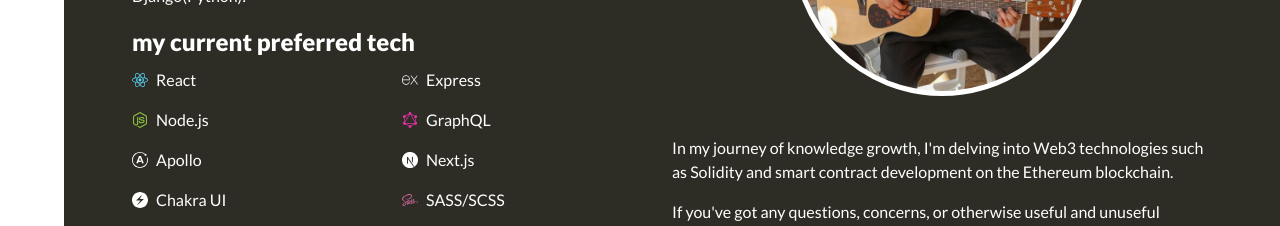
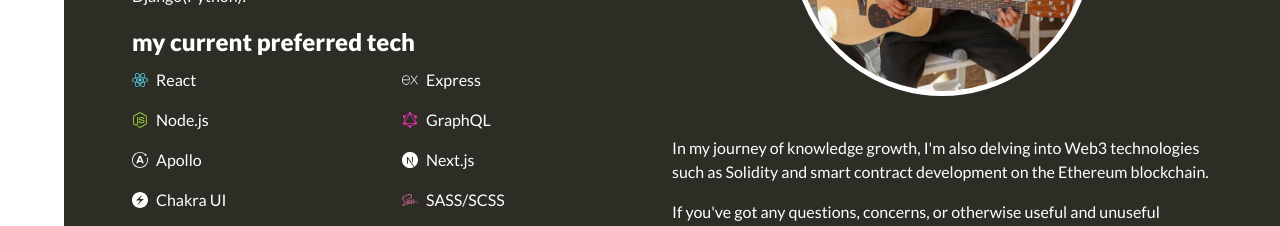
Before and after one commit to MylesWritesCode/portfolio, a Next.js app: page / in a window 1280 px wide. Shown: the part 1180-1406 px from the top of the page. Built offline with nearby package versions, Linux system fonts and the light colour scheme.

Commit message:
updated about me

```diff
--- a/src/components/AboutMe.tsx
+++ b/src/components/AboutMe.tsx
@@ -62,9 +62,9 @@
         <chakra.h1
           width="fit-content"
           border="5px solid #FFFFFF"
-          fontSize={{base: "60px", sm: "48px", md: "60px"}}
+          fontSize={{ base: "60px", sm: "48px", md: "60px" }}
           fontWeight="900"
-          padding={{base: "0rem 1rem", sm: "0rem 1rem" }}
+          padding={{ base: "0rem 1rem", sm: "0rem 1rem" }}
         >
           about me
         </chakra.h1>
@@ -168,7 +168,7 @@
             fontFamily="Lato"
           >
             <chakra.div
-              margin={{base: "0rem 0rem", sm: "1rem 0rem"}}
+              margin={{ base: "0rem 0rem", sm: "1rem 0rem" }}
               backgroundImage="guitar-dude.jpg"
               backgroundPosition="top"
               backgroundSize="cover"
@@ -179,7 +179,7 @@
             />
             <chakra.div>
               <chakra.p fontWeight="16px">
-                In my journey of knowledge growth, I'm delving into Web3
+                In my journey of knowledge growth, I'm also delving into Web3
                 technologies such as Solidity and smart contract development on
                 the Ethereum blockchain.
               </chakra.p>
```
